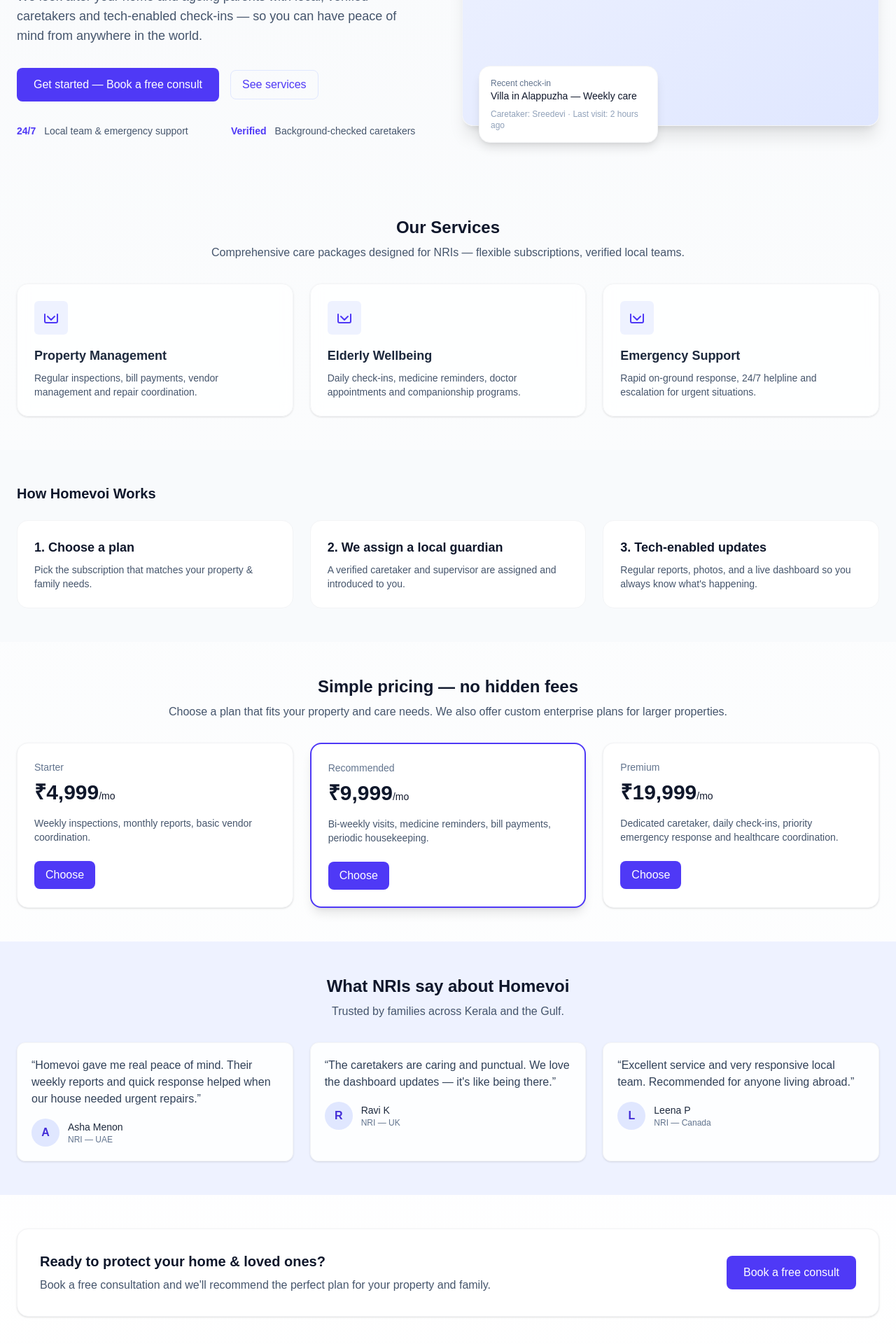
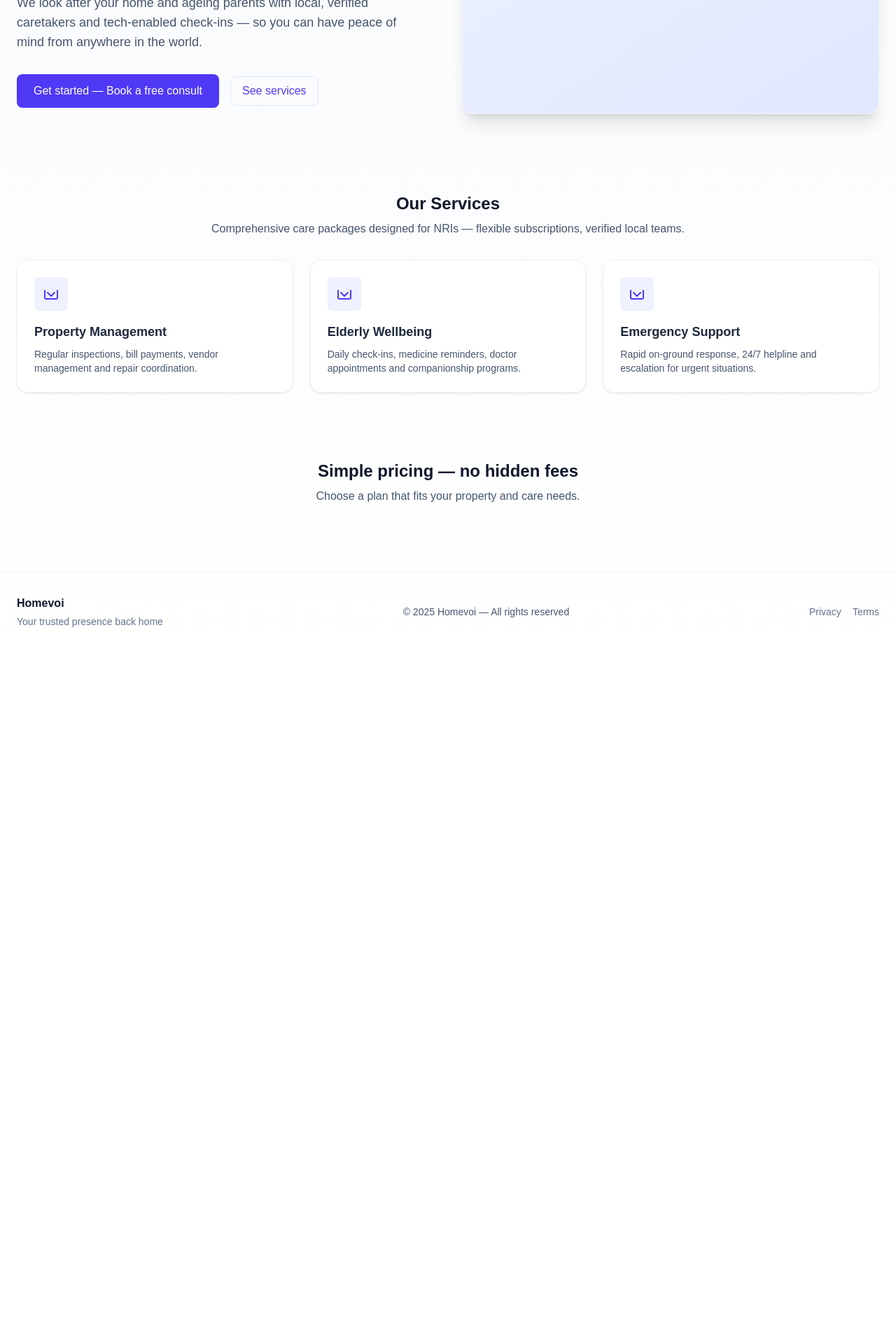
Before and after one commit to homevoiguardian-star/homevoi-website, a Next.js app: page / in a window 1280 px wide. Shown: the part 360-2280 px from the top of the page at 70% size. After the commit the page ends 1290 px from the top, so only its background shows below. Built offline with nearby package versions, Linux system fonts and the light colour scheme.

Commit message:
Fix: TypeScript props and homepage cleanup

```diff
--- a/app/page.tsx
+++ b/app/page.tsx
@@ -43,7 +43,6 @@
 export default function Page(): JSX.Element {
   return (
     <main className="min-h-screen bg-gradient-to-b from-slate-50 to-white text-slate-900">
-      {/* NAVBAR */}
       <header className="sticky top-0 z-20 backdrop-blur-sm bg-white/60 border-b border-gray-100">
         <div className="max-w-7xl mx-auto px-6 py-4 flex items-center justify-between">
           <a href="#" className="flex items-center gap-3">
@@ -60,14 +59,9 @@
             <a href="#pricing" className="hover:text-indigo-600">Pricing</a>
             <a href="#contact" className="text-white bg-indigo-600 px-4 py-2 rounded-lg">Get Started</a>
           </nav>
-
-          <div className="md:hidden">
-            <button className="p-2 rounded-md bg-slate-100">Menu</button>
-          </div>
         </div>
       </header>
 
-      {/* HERO */}
       <section className="max-w-7xl mx-auto px-6 py-16 grid md:grid-cols-2 gap-10 items-center">
         <div>
           <h1 className="text-4xl md:text-5xl font-extrabold leading-tight">Homevoi — Trusted property & elderly care for NRIs in Kerala</h1>
@@ -77,34 +71,15 @@
             <a href="#contact" className="inline-block bg-indigo-600 text-white px-6 py-3 rounded-lg font-medium">Get started — Book a free consult</a>
             <a href="#services" className="inline-block text-indigo-600 px-4 py-2 rounded-lg border border-indigo-100">See services</a>
           </div>
-
-          <div className="mt-8 grid grid-cols-2 gap-4 text-sm text-slate-600">
-            <div className="flex items-center gap-3">
-              <div className="text-indigo-600 font-semibold">24/7</div>
-              <div>Local team & emergency support</div>
-            </div>
-            <div className="flex items-center gap-3">
-              <div className="text-indigo-600 font-semibold">Verified</div>
-              <div>Background-checked caretakers</div>
-            </div>
-          </div>
         </div>
 
         <div className="relative">
           <div className="rounded-2xl overflow-hidden shadow-xl border border-gray-100">
-            {/* Placeholder image area - replace with real image or Next/Image */}
             <div className="w-full h-72 md:h-96 bg-gradient-to-br from-indigo-50 to-indigo-100 flex items-center justify-center text-indigo-700 font-semibold">Hero image / property carousel (replace)</div>
-          </div>
-
-          <div className="absolute -bottom-6 left-6 p-4 bg-white rounded-2xl border border-gray-100 shadow-lg w-64">
-            <div className="text-xs text-slate-500">Recent check-in</div>
-            <div className="text-sm font-medium">Villa in Alappuzha — Weekly care</div>
-            <div className="text-xs text-slate-400 mt-2">Caretaker: Sreedevi · Last visit: 2 hours ago</div>
           </div>
         </div>
       </section>
 
-      {/* SERVICES */}
       <section id="services" className="max-w-7xl mx-auto px-6 py-12">
         <div className="text-center">
           <h2 className="text-2xl font-semibold">Our Services</h2>
@@ -118,89 +93,13 @@
         </div>
       </section>
 
-      {/* HOW IT WORKS */}
-      <section id="how" className="bg-slate-50 py-12">
-        <div className="max-w-7xl mx-auto px-6">
-          <h3 className="text-xl font-semibold">How Homevoi Works</h3>
-          <div className="mt-6 grid md:grid-cols-3 gap-6">
-            <div className="p-6 bg-white rounded-2xl border border-gray-100">
-              <div className="text-lg font-semibold">1. Choose a plan</div>
-              <p className="mt-2 text-sm text-slate-600">Pick the subscription that matches your property & family needs.</p>
-            </div>
-            <div className="p-6 bg-white rounded-2xl border border-gray-100">
-              <div className="text-lg font-semibold">2. We assign a local guardian</div>
-              <p className="mt-2 text-sm text-slate-600">A verified caretaker and supervisor are assigned and introduced to you.</p>
-            </div>
-            <div className="p-6 bg-white rounded-2xl border border-gray-100">
-              <div className="text-lg font-semibold">3. Tech-enabled updates</div>
-              <p className="mt-2 text-sm text-slate-600">Regular reports, photos, and a live dashboard so you always know what's happening.</p>
-            </div>
-          </div>
+      <section id="pricing" className="max-w-7xl mx-auto px-6 py-12">
+        <div className="text-center">
+          <h3 className="text-2xl font-semibold">Simple pricing — no hidden fees</h3>
+          <p className="mt-2 text-slate-600">Choose a plan that fits your property and care needs.</p>
         </div>
       </section>
 
-      {/* PRICING */}
-      <section id="pricing" className="max-w-7xl mx-auto px-6 py-12">
-        <div className="text-center">
-          <h3 className="text-2xl font-semibold">Simple pricing — no hidden fees</h3>
-          <p className="mt-2 text-slate-600">Choose a plan that fits your property and care needs. We also offer custom enterprise plans for larger properties.</p>
-        </div>
-
-        <div className="mt-8 grid md:grid-cols-3 gap-6">
-          <div className="p-6 rounded-2xl border border-gray-100 bg-white shadow-sm">
-            <div className="text-sm text-slate-500">Starter</div>
-            <div className="text-3xl font-bold mt-2">₹4,999<span className="text-sm font-medium">/mo</span></div>
-            <p className="mt-4 text-sm text-slate-600">Weekly inspections, monthly reports, basic vendor coordination.</p>
-            <a href="#contact" className="mt-6 inline-block bg-indigo-600 text-white px-4 py-2 rounded-lg">Choose</a>
-          </div>
-
-          <div className="p-6 rounded-2xl border-2 border-indigo-600 bg-white shadow-lg">
-            <div className="text-sm text-slate-500">Recommended</div>
-            <div className="text-3xl font-bold mt-2">₹9,999<span className="text-sm font-medium">/mo</span></div>
-            <p className="mt-4 text-sm text-slate-600">Bi-weekly visits, medicine reminders, bill payments, periodic housekeeping.</p>
-            <a href="#contact" className="mt-6 inline-block bg-indigo-600 text-white px-4 py-2 rounded-lg">Choose</a>
-          </div>
-
-          <div className="p-6 rounded-2xl border border-gray-100 bg-white shadow-sm">
-            <div className="text-sm text-slate-500">Premium</div>
-            <div className="text-3xl font-bold mt-2">₹19,999<span className="text-sm font-medium">/mo</span></div>
-            <p className="mt-4 text-sm text-slate-600">Dedicated caretaker, daily check-ins, priority emergency response and healthcare coordination.</p>
-            <a href="#contact" className="mt-6 inline-block bg-indigo-600 text-white px-4 py-2 rounded-lg">Choose</a>
-          </div>
-        </div>
-      </section>
-
-      {/* TESTIMONIALS */}
-      <section className="bg-indigo-50 py-12">
-        <div className="max-w-7xl mx-auto px-6">
-          <div className="text-center">
-            <h3 className="text-2xl font-semibold">What NRIs say about Homevoi</h3>
-            <p className="text-slate-600 mt-2">Trusted by families across Kerala and the Gulf.</p>
-          </div>
-
-          <div className="mt-8 grid md:grid-cols-3 gap-6">
-            <Testimonial name="Asha Menon" role="NRI — UAE" text="Homevoi gave me real peace of mind. Their weekly reports and quick response helped when our house needed urgent repairs." />
-            <Testimonial name="Ravi K" role="NRI — UK" text="The caretakers are caring and punctual. We love the dashboard updates — it's like being there." />
-            <Testimonial name="Leena P" role="NRI — Canada" text="Excellent service and very responsive local team. Recommended for anyone living abroad." />
-          </div>
-        </div>
-      </section>
-
-      {/* CONTACT CTA */}
-      <section id="contact" className="max-w-7xl mx-auto px-6 py-12">
-        <div className="bg-white rounded-2xl border border-gray-100 p-8 shadow-sm md:flex md:items-center md:justify-between">
-          <div>
-            <h4 className="text-xl font-semibold">Ready to protect your home & loved ones?</h4>
-            <p className="text-slate-600 mt-2">Book a free consultation and we'll recommend the perfect plan for your property and family.</p>
-          </div>
-
-          <div className="mt-6 md:mt-0">
-            <a href="mailto:hello@homevoi.com" className="inline-block bg-indigo-600 text-white px-6 py-3 rounded-lg">Book a free consult</a>
-          </div>
-        </div>
-      </section>
-
-      {/* FOOTER */}
       <footer className="border-t border-gray-100 mt-12">
         <div className="max-w-7xl mx-auto px-6 py-8 flex flex-col md:flex-row items-start md:items-center justify-between gap-6">
           <div>
```
